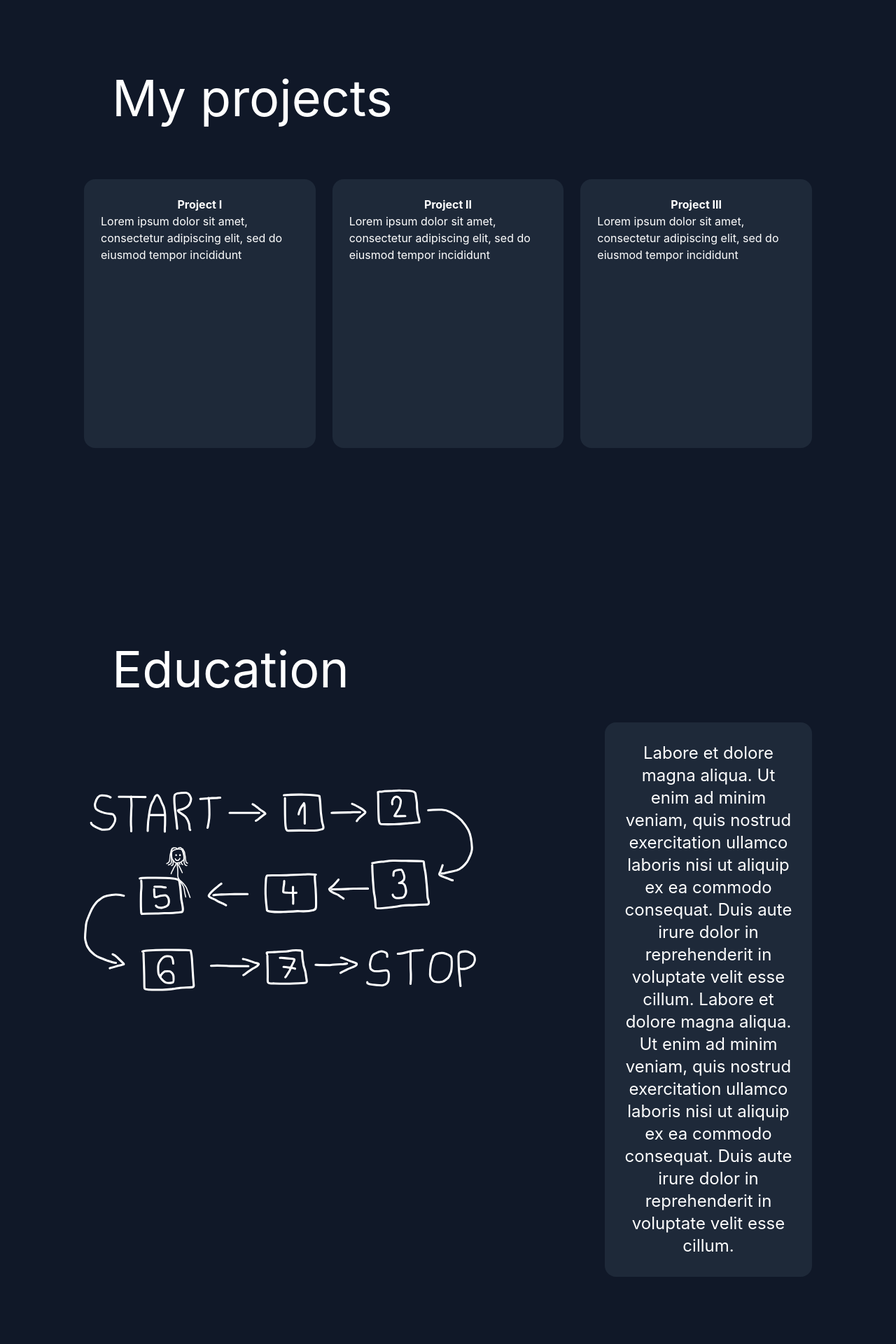
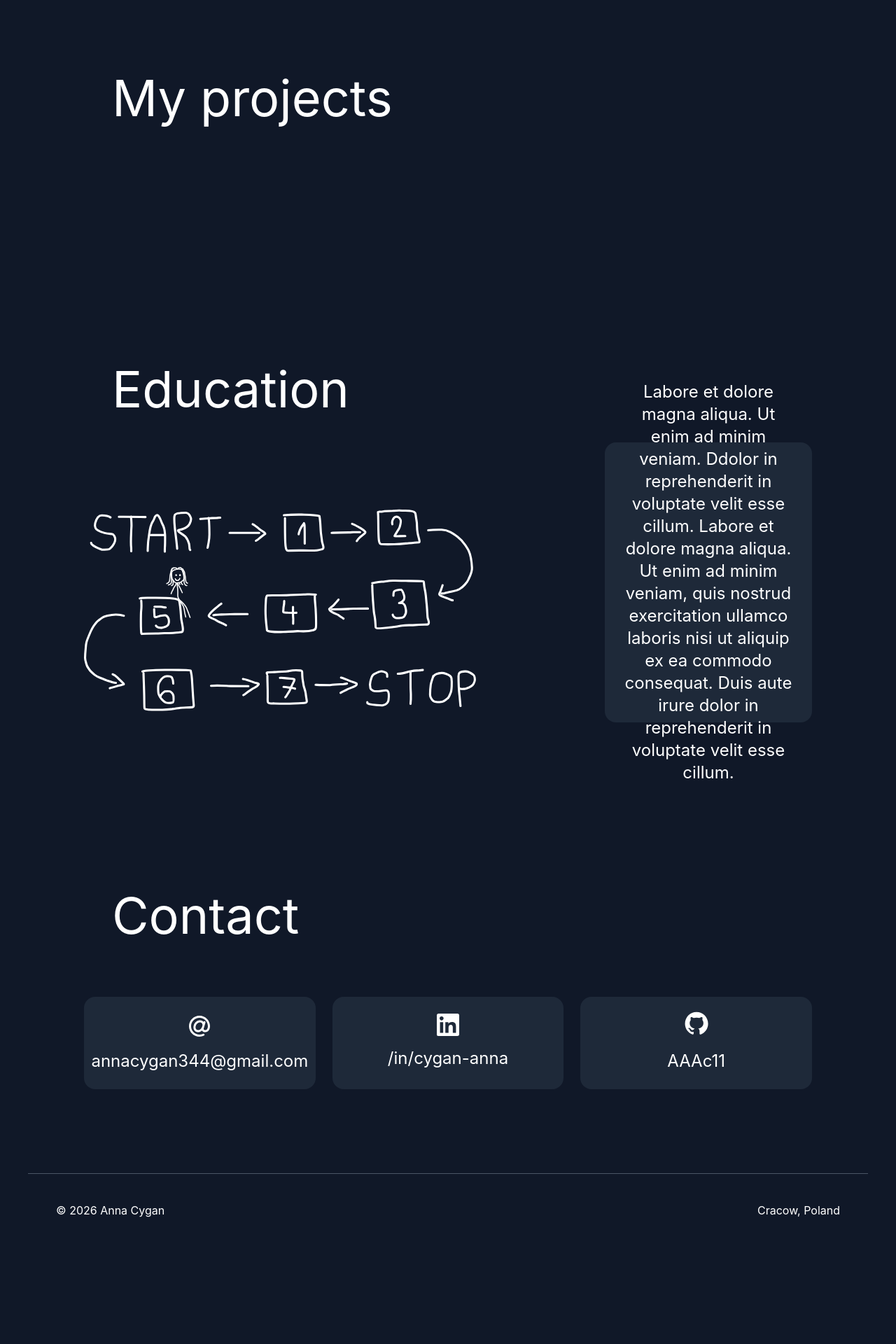
Before and after one commit to AAAc11/resume, a Django app: template cv/templates/cv/home_page.html in a window 1280 px wide. Shown: the part 1640-3560 px from the top of the page at 70% size. After the commit the page ends 3379 px from the top, so only its background shows below. Run offline with Django 5.2, Linux system fonts and the light colour scheme; the template is opened without the code that fills it, so the values that code supplies are empty.

Commit message:
Add Contact section; Delete models; Change Projects model

```diff
--- a/cv/admin.py
+++ b/cv/admin.py
@@ -1,10 +1,4 @@
 from django.contrib import admin
 from cv import models
 
-admin.site.register(models.Education)
-admin.site.register(models.Experience)
-admin.site.register(models.Skills)
-admin.site.register(models.AboutMe)
-admin.site.register(models.Certifications)
 admin.site.register(models.Projects)
-admin.site.register(models.VolunteerExperience)
--- a/cv/static/cv/home_page.css
+++ b/cv/static/cv/home_page.css
@@ -8,9 +8,9 @@
       "Segoe UI Symbol", "Noto Color Emoji";
     --font-mono: ui-monospace, SFMono-Regular, Menlo, Monaco, Consolas, "Liberation Mono",
       "Courier New", monospace;
+    --color-gray-100: oklch(96.7% 0.003 264.542);
     --color-gray-200: oklch(92.8% 0.006 264.531);
     --color-gray-400: oklch(70.7% 0.022 261.325);
-    --color-gray-500: oklch(55.1% 0.027 264.364);
     --color-gray-600: oklch(44.6% 0.03 256.802);
     --color-gray-700: oklch(37.3% 0.034 259.733);
     --color-gray-800: oklch(27.8% 0.033 256.848);
@@ -20,6 +20,8 @@
     --container-lg: 32rem;
     --text-sm: 0.875rem;
     --text-sm--line-height: calc(1.25 / 0.875);
+    --text-xl: 1.25rem;
+    --text-xl--line-height: calc(1.75 / 1.25);
     --text-2xl: 1.5rem;
     --text-2xl--line-height: calc(2 / 1.5);
     --text-4xl: 2.25rem;
@@ -32,7 +34,8 @@
     --font-weight-bold: 700;
     --radius-md: 0.375rem;
     --radius-2xl: 1rem;
-    --radius-4xl: 2rem;
+    --default-transition-duration: 150ms;
+    --default-transition-timing-function: cubic-bezier(0.4, 0, 0.2, 1);
     --default-font-family: var(--font-sans);
     --default-mono-font-family: var(--font-mono);
   }
@@ -197,8 +203,14 @@
     white-space: nowrap;
     border-width: 0;
   }
+  .absolute {
+    position: absolute;
+  }
   .fixed {
     position: fixed;
+  }
+  .relative {
+    position: relative;
   }
   .static {
     position: static;
@@ -206,14 +218,38 @@
   .inset-x-0 {
     inset-inline: 0px;
   }
+  .-top-8 {
+    top: calc(var(--spacing) * -8);
+  }
   .top-0 {
     top: 0px;
+  }
+  .left-1 {
+    left: var(--spacing);
+  }
+  .left-1\/2 {
+    left: calc(1 / 2 * 100%);
   }
   .z-50 {
     z-index: 50;
   }
   .m-10 {
     margin: calc(var(--spacing) * 10);
+  }
+  .mt-0 {
+    margin-top: 0px;
+  }
+  .mt-2 {
+    margin-top: calc(var(--spacing) * 2);
+  }
+  .mt-3 {
+    margin-top: calc(var(--spacing) * 3);
+  }
+  .mt-10 {
+    margin-top: calc(var(--spacing) * 10);
+  }
+  .mt-auto {
+    margin-top: auto;
   }
   .ml-26 {
     margin-left: calc(var(--spacing) * 26);
@@ -237,8 +273,35 @@
     width: calc(var(--spacing) * 6);
     height: calc(var(--spacing) * 6);
   }
+  .h-1 {
+    height: var(--spacing);
+  }
+  .h-2 {
+    height: calc(var(--spacing) * 2);
+  }
+  .h-10 {
+    height: calc(var(--spacing) * 10);
+  }
+  .h-12 {
+    height: calc(var(--spacing) * 12);
+  }
+  .h-13 {
+    height: calc(var(--spacing) * 13);
+  }
+  .h-15 {
+    height: calc(var(--spacing) * 15);
+  }
+  .h-40 {
+    height: calc(var(--spacing) * 40);
+  }
+  .h-70 {
+    height: calc(var(--spacing) * 70);
+  }
   .h-96 {
     height: calc(var(--spacing) * 96);
+  }
+  .h-100 {
+    height: calc(var(--spacing) * 100);
   }
   .h-110 {
     height: calc(var(--spacing) * 110);
@@ -246,32 +309,52 @@
   .h-120 {
     height: calc(var(--spacing) * 120);
   }
+  .h-auto {
+    height: auto;
+  }
   .min-h-screen {
     min-height: 100vh;
+  }
+  .w-1 {
+    width: var(--spacing);
+  }
+  .w-10 {
+    width: calc(var(--spacing) * 10);
+  }
+  .w-12 {
+    width: calc(var(--spacing) * 12);
+  }
+  .w-13 {
+    width: calc(var(--spacing) * 13);
+  }
+  .w-15 {
+    width: calc(var(--spacing) * 15);
+  }
+  .w-40 {
+    width: calc(var(--spacing) * 40);
   }
   .w-110 {
     width: calc(var(--spacing) * 110);
   }
-  .w-115 {
-    width: calc(var(--spacing) * 115);
-  }
-  .w-120 {
-    width: calc(var(--spacing) * 120);
-  }
-  .w-130 {
-    width: calc(var(--spacing) * 130);
-  }
   .w-140 {
     width: calc(var(--spacing) * 140);
-  }
-  .w-150 {
-    width: calc(var(--spacing) * 150);
   }
   .max-w-lg {
     max-width: var(--container-lg);
   }
   .border-collapse {
     border-collapse: collapse;
+  }
+  .-translate-x-1 {
+    --tw-translate-x: calc(var(--spacing) * -1);
+    translate: var(--tw-translate-x) var(--tw-translate-y);
+  }
+  .-translate-x-1\/2 {
+    --tw-translate-x: calc(calc(1 / 2 * 100%) * -1);
+    translate: var(--tw-translate-x) var(--tw-translate-y);
+  }
+  .cursor-pointer {
+    cursor: pointer;
   }
   .resize {
     resize: both;
@@ -325,11 +414,33 @@
     border-style: var(--tw-border-style);
     border-width: 1px;
   }
+  .border-t {
+    border-top-style: var(--tw-border-style);
+    border-top-width: 1px;
+  }
+  .border-gray-100 {
+    border-color: var(--color-gray-100);
+  }
+  .border-gray-400 {
+    border-color: var(--color-gray-400);
+  }
+  .border-gray-600 {
+    border-color: var(--color-gray-600);
+  }
+  .bg-gray-600 {
+    background-color: var(--color-gray-600);
+  }
+  .bg-gray-700 {
+    background-color: var(--color-gray-700);
+  }
   .bg-gray-800 {
     background-color: var(--color-gray-800);
   }
   .bg-gray-900 {
     background-color: var(--color-gray-900);
+  }
+  .bg-white {
+    background-color: var(--color-white);
   }
   .p-2 {
     padding: calc(var(--spacing) * 2);
@@ -337,8 +448,8 @@
   .p-2\.5 {
     padding: calc(var(--spacing) * 2.5);
   }
-  .p-3 {
-    padding: calc(var(--spacing) * 3);
+  .p-4 {
+    padding: calc(var(--spacing) * 4);
   }
   .p-6 {
     padding: calc(var(--spacing) * 6);
@@ -346,23 +457,62 @@
   .p-7 {
     padding: calc(var(--spacing) * 7);
   }
+  .p-10 {
+    padding: calc(var(--spacing) * 10);
+  }
+  .px-3 {
+    padding-inline: calc(var(--spacing) * 3);
+  }
+  .px-4 {
+    padding-inline: calc(var(--spacing) * 4);
+  }
+  .py-1 {
+    padding-block: var(--spacing);
+  }
+  .pt-0 {
+    padding-top: 0px;
+  }
+  .pt-4 {
+    padding-top: calc(var(--spacing) * 4);
+  }
+  .pt-6 {
+    padding-top: calc(var(--spacing) * 6);
+  }
+  .pt-8 {
+    padding-top: calc(var(--spacing) * 8);
+  }
   .pt-10 {
     padding-top: calc(var(--spacing) * 10);
   }
   .pt-70 {
     padding-top: calc(var(--spacing) * 70);
   }
+  .pr-10 {
+    padding-right: calc(var(--spacing) * 10);
+  }
   .pr-30 {
     padding-right: calc(var(--spacing) * 30);
+  }
+  .pb-3 {
+    padding-bottom: calc(var(--spacing) * 3);
+  }
+  .pb-4 {
+    padding-bottom: calc(var(--spacing) * 4);
   }
   .pb-5 {
     padding-bottom: calc(var(--spacing) * 5);
   }
-  .pb-30 {
-    padding-bottom: calc(var(--spacing) * 30);
+  .pb-10 {
+    padding-bottom: calc(var(--spacing) * 10);
+  }
+  .pb-20 {
+    padding-bottom: calc(var(--spacing) * 20);
   }
   .pb-50 {
     padding-bottom: calc(var(--spacing) * 50);
+  }
+  .pl-10 {
+    padding-left: calc(var(--spacing) * 10);
   }
   .pl-30 {
     padding-left: calc(var(--spacing) * 30);
@@ -444,6 +631,21 @@
     }
   }
 }
+@property --tw-translate-x {
+  syntax: "*";
+  inherits: false;
+  initial-value: 0;
+}
+@property --tw-translate-y {
+  syntax: "*";
+  inherits: false;
+  initial-value: 0;
+}
+@property --tw-translate-z {
+  syntax: "*";
+  inherits: false;
+  initial-value: 0;
+}
 @property --tw-border-style {
   syntax: "*";
   inherits: false;
@@ -458,12 +660,20 @@
   inherits: false;
   initial-value: solid;
 }
+@property --tw-duration {
+  syntax: "*";
+  inherits: false;
+}
 @layer properties {
   @supports ((-webkit-hyphens: none) and (not (margin-trim: inline))) or ((-moz-orient: inline) and (not (color:rgb(from red r g b)))) {
     *, ::before, ::after, ::backdrop {
+      --tw-translate-x: 0;
+      --tw-translate-y: 0;
+      --tw-translate-z: 0;
       --tw-border-style: solid;
       --tw-font-weight: initial;
       --tw-outline-style: solid;
+      --tw-duration: initial;
     }
   }
 }
--- a/cv/templates/cv/home_page.html
+++ b/cv/templates/cv/home_page.html
@@ -22,8 +22,7 @@
                         <a href="#about" class="text-sm/6 font-semibold text-white hover:text-gray-400">About me</a>
                         <a href="#projects" class="text-sm/6 font-semibold text-white hover:text-gray-400">Projects</a>
                         <a href="#education" class="text-sm/6 font-semibold text-white hover:text-gray-400">Education</a>
-                        <a href="#" class="text-sm/6 font-semibold text-white hover:text-gray-400">Experience</a>
-                        <a href="#" class="text-sm/6 font-semibold text-white hover:text-gray-400">Certificates</a>
+                        <a href="#contact" class="text-sm/6 font-semibold text-white hover:text-gray-400">Contact</a>
                     </div>
                 </nav>
             </header>
@@ -49,35 +48,57 @@
             <section id="projects" class="flex flex-col justify-start pl-30 pr-30 pb-50 pt-10">
                 <h1 class="text-7xl font-sans text-white m-10">My projects</h1>
                 <div class="grid grid-cols-3 gap-6 pt-10">
+                    {% for project in projects %}
                     <div class="flex flex-col items-center rounded-2xl bg-gray-800 p-6 h-96 hover:bg-gray-700">
-                        <h2 class="text-white font-bold">Project I</h2>
-                        <p class="text-white">Lorem ipsum dolor sit amet, consectetur adipiscing elit, sed do eiusmod tempor incididunt</p>
+                        <h2 class="text-white font-bold text-2xl p-4">{{ project.project_name }}</h2>
+                        <p class="text-white text-center text-[15px]">{{ project.project_description }}</p>
+                        <div class="flex items-center rounded-2xl bg-gray-600 px-4 py-1 mt-auto">
+                            <p class="text-gray-400 text-sm">{{ project.technologies }}</p>
+                        </div>
+                        <a href="{{ project.project_link }}" target="_blank" class="text-gray-400 hover:text-white text-sm mt-3">GitHub →</a>
                     </div>
-                    <div class="flex flex-col items-center rounded-2xl bg-gray-800 p-6 h-96 hover:bg-gray-700">
-                        <h2 class="text-white font-bold">Project II</h2>
-                        <p class="text-white">Lorem ipsum dolor sit amet, consectetur adipiscing elit, sed do eiusmod tempor incididunt</p>
-                    </div>
-                    <div class="flex flex-col items-center rounded-2xl bg-gray-800 p-6 h-96 hover:bg-gray-700">
-                        <h2 class="text-white font-bold">Project III</h2>
-                        <p class="text-white">Lorem ipsum dolor sit amet, consectetur adipiscing elit, sed do eiusmod tempor incididunt</p>
-                    </div>
+                    {% endfor %}
                 </div>
             </section>
-            <section id="education" class="flex flex-col justify-start pl-30 pr-30 pt-10 pb-50">
+            <section id="education" class="flex flex-col justify-start pl-30 pt-6 pr-30 pb-20">
                 <h1 class="text-7xl font-sans text-white m-10">Education</h1>
                 <div class="flex flex-row justify-end gap-20">
                     <img src="{% static 'cv/uni_map.svg' %}" alt="University roadmap" class="w-140 h-120">
-                    <div class="max-w-lg rounded-2xl bg-gray-800 flex items-center justify-center p-7 ml-26">
+                    <div class="max-w-lg rounded-2xl bg-gray-800 flex items-center justify-center p-7 ml-26 h-100">
                         <p class="text-white text-center text-2xl">
-                            Labore et dolore magna aliqua. Ut enim ad minim veniam, quis nostrud exercitation ullamco laboris nisi ut aliquip ex ea commodo consequat. Duis aute irure dolor in reprehenderit in voluptate velit esse cillum.                             Labore et dolore magna aliqua. Ut enim ad minim veniam, quis nostrud exercitation ullamco laboris nisi ut aliquip ex ea commodo consequat. Duis aute irure dolor in reprehenderit in voluptate velit esse cillum.
-
+                            Labore et dolore magna aliqua. Ut enim ad minim veniam. Ddolor in reprehenderit in voluptate velit esse cillum.                             Labore et dolore magna aliqua. Ut enim ad minim veniam, quis nostrud exercitation ullamco laboris nisi ut aliquip ex ea commodo consequat. Duis aute irure dolor in reprehenderit in voluptate velit esse cillum.
                         </p>
                     </div>
                 </div>
             </section>
+            <section id="contact" class="flex flex-col justify-start pl-30 pr-30 pt-10 pb-20">
+                <h1 class="text-7xl font-sans text-white m-10">Contact</h1>
+                <div class="grid grid-cols-3 gap-6 pt-10">
+                    <div onclick="navigator.clipboard.writeText('annacygan344@gmail.com')"
+                        class="group relative flex flex-col items-center rounded-2xl bg-gray-800 p-6 hover:bg-gray-700 cursor-pointer">
+                        <span class="pointer-events-none absolute opacity-0 group-hover:opacity-100 transition-opacity duration-200 bg-white text-gray-900 text-sm font-semibold px-3 py-1 rounded-md -top-8 left-1/2 -translate-x-1/2">
+                            COPY ME
+                        </span>
+                        <img src="{% static 'cv/at-symbol.svg' %}" alt="At sign" class="w-13 h-13 pb-4">
+                        <h2 class="text-2xl text-white">annacygan344@gmail.com</h2>
+                    </div>
+                    <a href="https://linkedin.com/in/cygan-anna" target="_blank" class="flex flex-col items-center rounded-2xl bg-gray-800 p-6 hover:bg-gray-700">
+                        <img src="{% static 'cv/linkedin-app-white-icon.svg' %}" alt="LinkedIn logo" class="w-12 h-12 pb-4">
+                        <h2 class="text-2xl text-white">/in/cygan-anna</h2>
+                    </a>
+                    <a href="https://github.com/AAAc11" target="_blank" class="flex flex-col items-center rounded-2xl bg-gray-800 p-4 hover:bg-gray-700">
+                        <img src="{% static 'cv/GitHub_Invertocat_White_Clearspace.svg' %}" alt="Github logo" class="w-15 h-15 pb-4">
+                        <h2 class="text-2xl text-white">AAAc11</h2>
+                    </a>
+                </div>
+            </section>
         </div>
+        <footer class="flex flex-row justify-between border-t border-gray-600 m-10">
+            <p class="text-white pl-10 mt-10">© 2026 Anna Cygan</p>
+            <p class="text-white pr-10 mt-10">Cracow, Poland</p>
+        </footer>
         <script>
-            setInterval(() => location.reload(), 1000);
+            //setInterval(() => location.reload(), 1000);
         </script>
     </body>
 </html>
```
Also changed, not shown: other parts of cv/static/cv/home_page.css (+49 -3 lines), cv/models.py (+3 -66 lines), cv/views.py (+3 -19 lines), cv/migrations/0001_initial.py, cv/migrations/0002_experience.py (deleted), cv/migrations/0002_remove_projects_finish_date_and_more.py (added), cv/migrations/0003_experience_position_held_at_work.py (deleted), cv/migrations/0004_aboutme_certifications_projects_skills_and_more.py (deleted), cv/static/cv/GitHub_Invertocat_White_Clearspace.svg (added), cv/static/cv/at-symbol.svg (added), cv/static/cv/linkedin-app-white-icon.svg (added).
